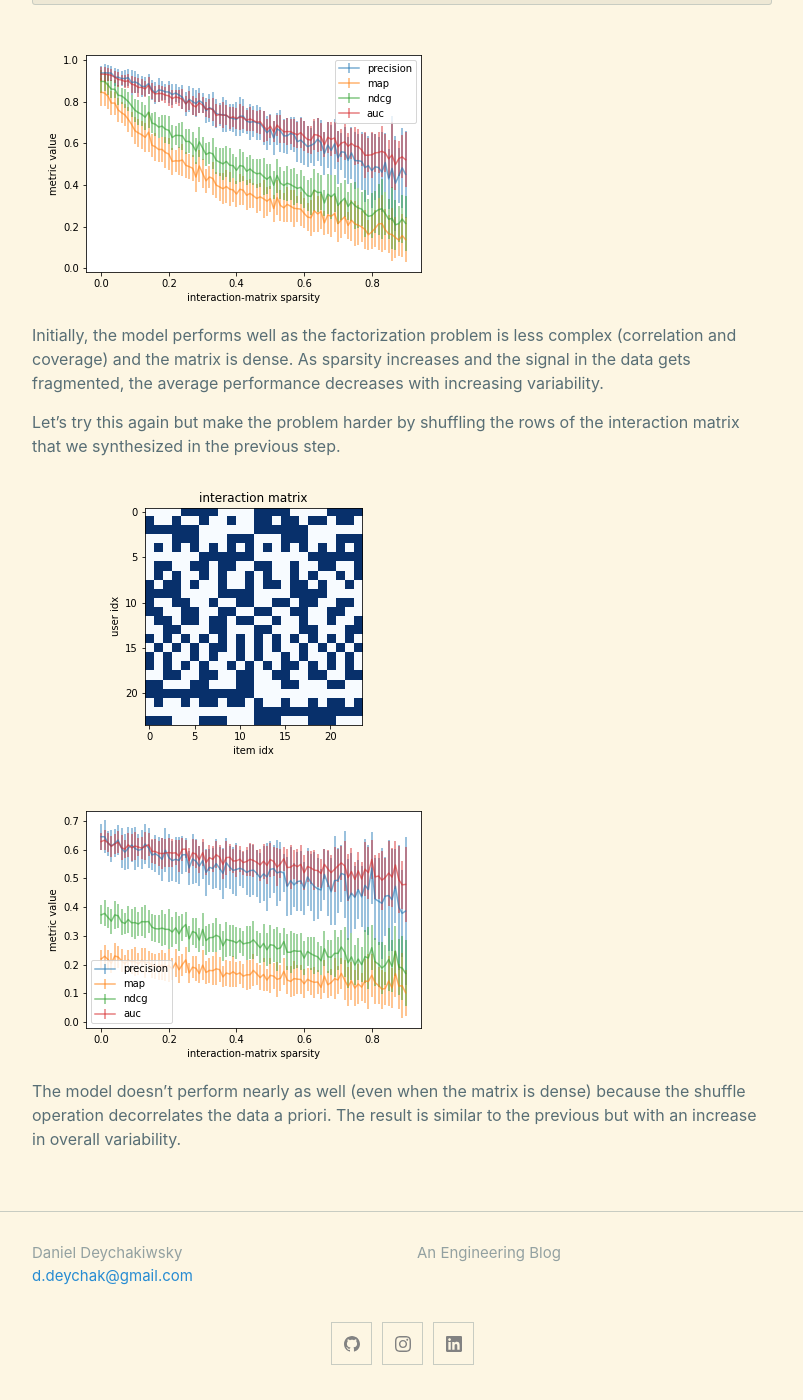
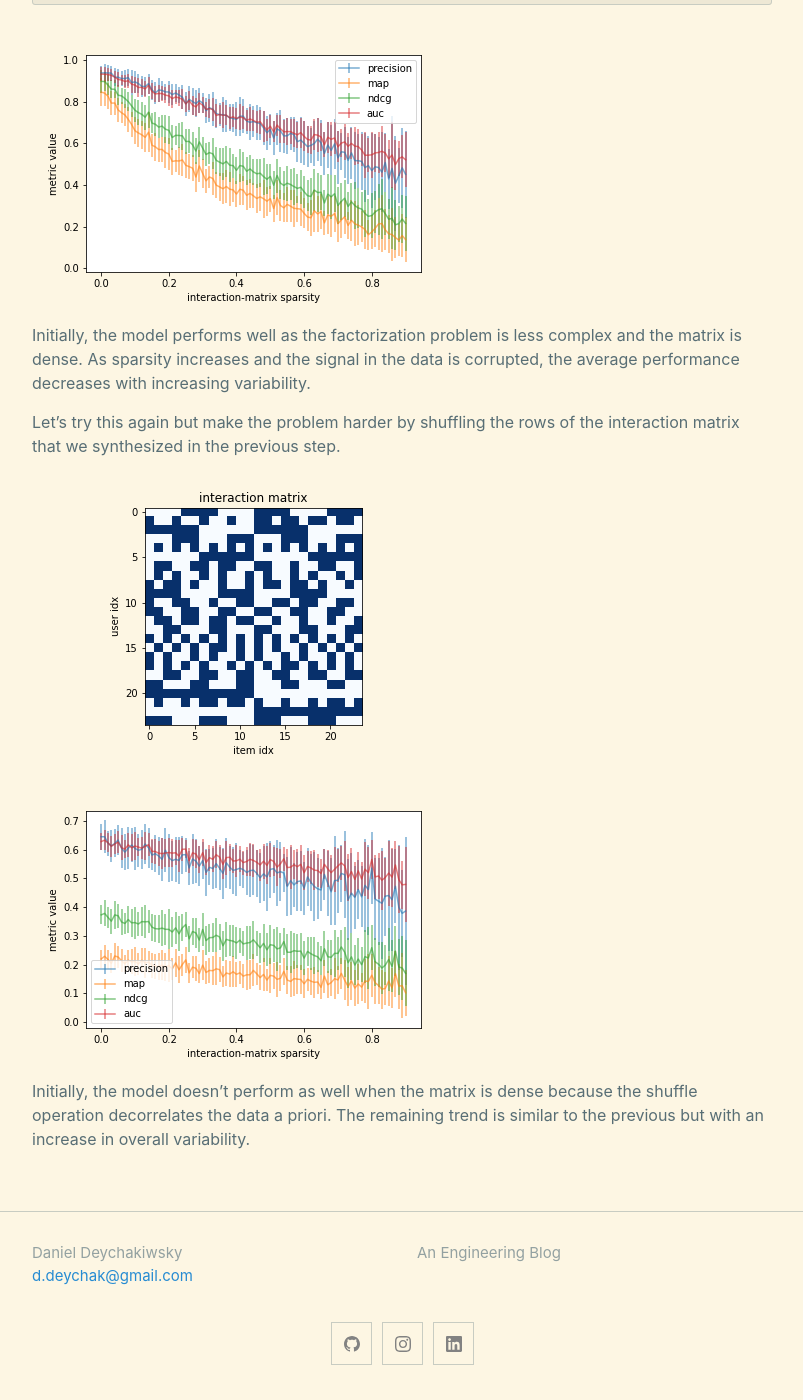
Before and after one commit to daniel-deychakiwsky/daniel-deychakiwsky.github.io, a Jekyll site: the page built from _posts/2022-01-02-matrix-factorization-sparsity.md, in a window 1280 px wide and 1400 px high, scrolled down 5638 px. Shown: the whole window, without its empty margins (238-1041 px from the left). Built offline with Jekyll 4.4.1, drawn with Linux system fonts in a browser that asks for light colours; formulas are drawn with MathJax 3.

Commit message:
Update 2022-01-02-matrix-factorization-sparsity.md

```diff
--- a/_posts/2022-01-02-matrix-factorization-sparsity.md
+++ b/_posts/2022-01-02-matrix-factorization-sparsity.md
@@ -237,9 +237,8 @@
 ![sparsity_sim]
 
 Initially, the model performs well as the factorization
-problem is less complex (correlation and coverage)
-and the matrix is dense. As sparsity increases and
-the signal in the data gets fragmented, the
+problem is less complex and the matrix is dense. As sparsity increases and
+the signal in the data is corrupted, the
 average performance decreases with increasing variability.
 
 Let's try this again but make the problem
@@ -250,9 +249,9 @@
 
 ![sparsity_sim_shuffled]
 
-The model doesn't perform nearly as well (even when the matrix is dense) because
+Initially, the model doesn't perform as well when the matrix is dense because
 the shuffle operation decorrelates the data a priori.
-The result is similar to the previous but with an increase in overall variability.
+The remaining trend is similar to the previous but with an increase in overall variability.
 
 
 [course]: https://developers.google.com/machine-learning/recommendation/collaborative/basics
```
